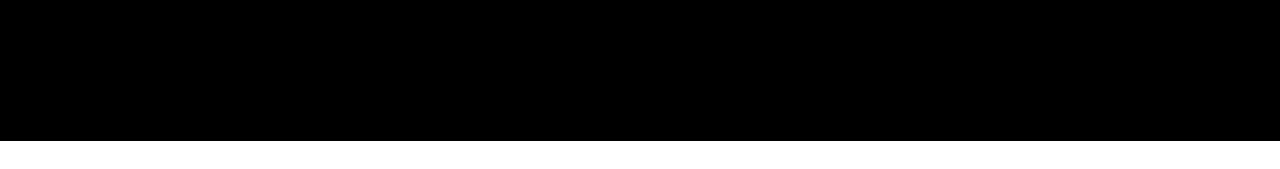
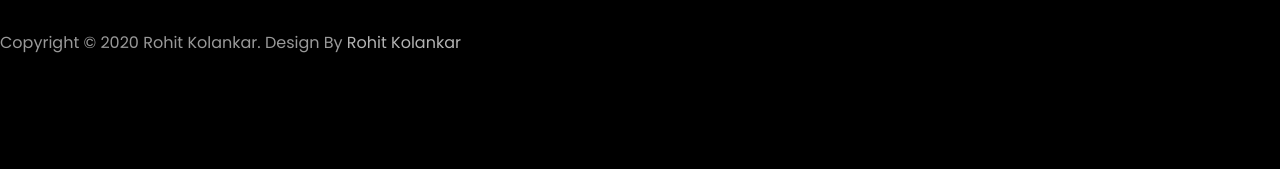
Before and after one commit to rohitkolankar/rohitkolankar.github.io, a plain HTML site: page index.html in a window 1280 px wide. Shown: the part 5544-5713 px from the top of the page. Before the commit the page ends 5685 px from the top, so only its background shows below. Drawn offline with Linux system fonts and the light colour scheme; files whose address does not match are found by name.

Commit message:
Update index.html

```diff
--- a/index.html
+++ b/index.html
@@ -1,7 +1,7 @@
 <!DOCTYPE html>
 <html lang="en">
   <head>
-    <title>Rohit Kolankar</title>
+    <title>Rohit Kolankar|Portfolio</title>
     <meta charset="utf-8">
     <meta name="viewport" content="width=device-width, initial-scale=1, shrink-to-fit=no">
 
@@ -431,7 +431,7 @@
           </div>
           </div>
         </div>
-
+	    Copyright © 2020 Rohit Kolankar. Design By <a href="#about-section">Rohit Kolankar</a>
       </div>
     </footer>
 
```
